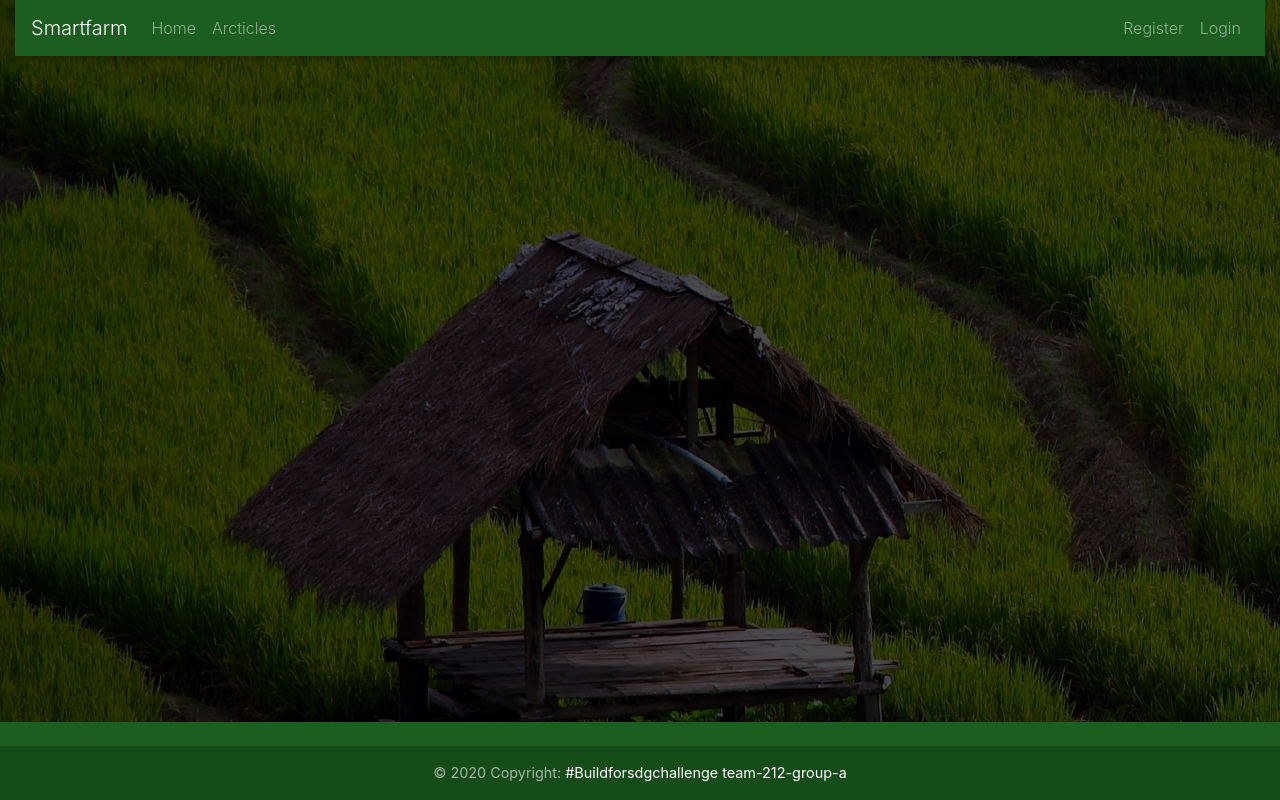
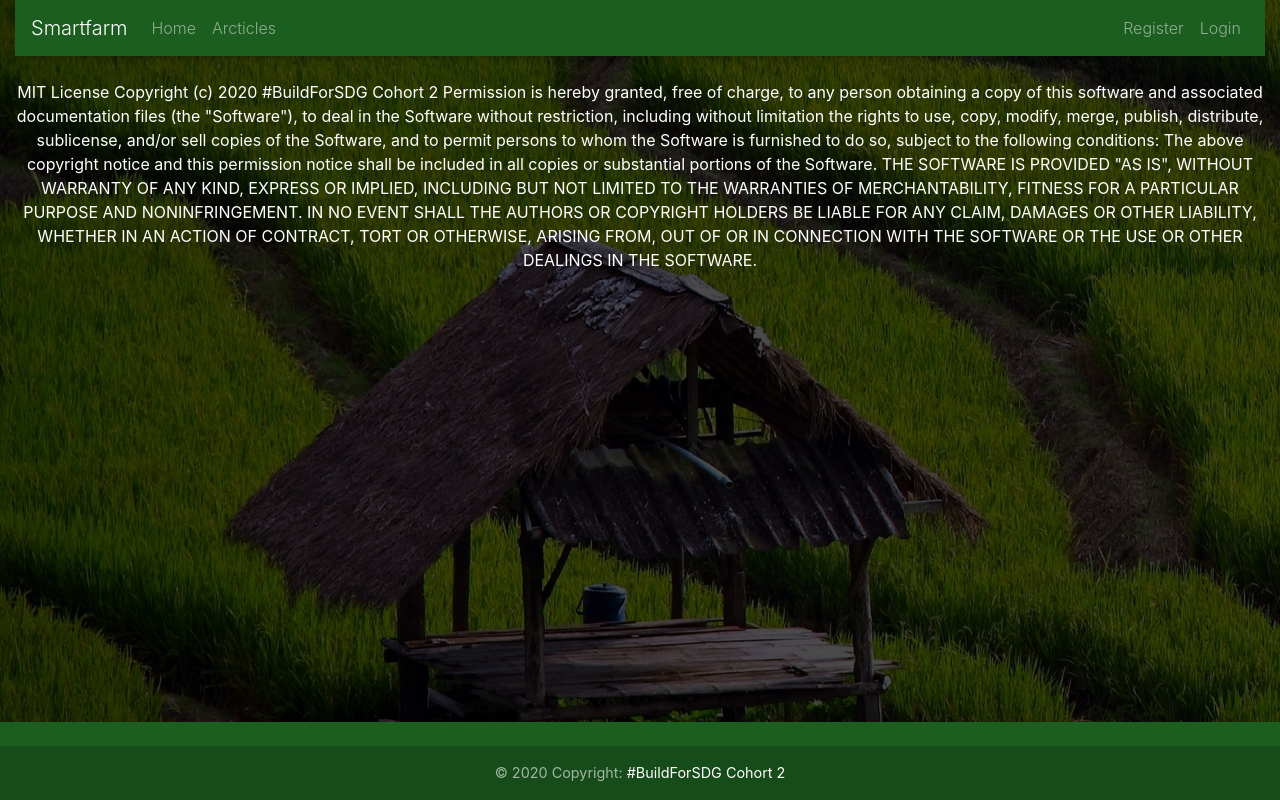
Before and after one commit to BuildForSDGCohort2/Team-212-groupa-frontendreact, a React (Create React App) app in the folder smartfarm/: page /licence in a window 1280 px wide. Built offline with nearby package versions, Linux system fonts and the light colour scheme; a web font is replaced by a local one.

Commit message:
Add Licence Component

```diff
--- a/smartfarm/src/App.js
+++ b/smartfarm/src/App.js
@@ -2,15 +2,17 @@ import React from "react";
 import "./App.css";
 import Mynavbar from "./components/layout/Navbar";
 import Footer from "./components/layout/Footer";
+import { BrowserRouter as Router } from "react-router-dom";
 
 function App() {
   return (
 
-      <div className="container-fluid text-center overlay App">
-        <Mynavbar />
-        <Footer />
-      </div>
-
+    <div className="container-fluid text-center overlay App">
+      <Router>
+      <Mynavbar />
+      <Footer />
+      </Router>
+    </div>
   );
 }
 
--- /dev/null
+++ b/smartfarm/src/components/Licence.js
@@ -0,0 +1,34 @@
+import React, { Component } from 'react'
+
+export class Licence extends Component {
+    render() {
+        return (
+            <div>
+              MIT License
+
+Copyright (c) 2020 #BuildForSDG Cohort 2
+
+Permission is hereby granted, free of charge, to any person obtaining a copy
+of this software and associated documentation files (the "Software"), to deal
+in the Software without restriction, including without limitation the rights
+to use, copy, modify, merge, publish, distribute, sublicense, and/or sell
+copies of the Software, and to permit persons to whom the Software is
+furnished to do so, subject to the following conditions:
+
+The above copyright notice and this permission notice shall be included in all
+copies or substantial portions of the Software.
+
+THE SOFTWARE IS PROVIDED "AS IS", WITHOUT WARRANTY OF ANY KIND, EXPRESS OR
+IMPLIED, INCLUDING BUT NOT LIMITED TO THE WARRANTIES OF MERCHANTABILITY,
+FITNESS FOR A PARTICULAR PURPOSE AND NONINFRINGEMENT. IN NO EVENT SHALL THE
+AUTHORS OR COPYRIGHT HOLDERS BE LIABLE FOR ANY CLAIM, DAMAGES OR OTHER
+LIABILITY, WHETHER IN AN ACTION OF CONTRACT, TORT OR OTHERWISE, ARISING FROM,
+OUT OF OR IN CONNECTION WITH THE SOFTWARE OR THE USE OR OTHER DEALINGS IN THE
+SOFTWARE.
+
+            </div>
+        )
+    }
+}
+
+export default Licence
--- a/smartfarm/src/components/layout/Footer.js
+++ b/smartfarm/src/components/layout/Footer.js
@@ -1,17 +1,21 @@
 import React, { Component } from "react";
 import { MDBContainer, MDBFooter } from "mdbreact";
+import { BrowserRouter as Router, Switch, Route, Link } from "react-router-dom";
+import Licence from "../Licence";
 
 export class Footer extends Component {
   render() {
     return (
+
         <MDBFooter className="#1b5e20 green darken-4 font-small pt-4 mt-4 fixed-bottom">
           <div className="footer-copyright text-center py-3">
             <MDBContainer fluid>
               &copy; {new Date().getFullYear()} Copyright:{" "}
-            <a href=""> #Buildforsdgchallenge team-212-group-a </a>
+              <Link to="/licence">#BuildForSDG Cohort 2</Link>
             </MDBContainer>
           </div>
         </MDBFooter>
+
     );
   }
 }
--- a/smartfarm/src/components/layout/Navbar.js
+++ b/smartfarm/src/components/layout/Navbar.js
@@ -5,13 +5,14 @@ import Home from "../blog/Home";
 import Register from "../auth/Register";
 import Login from "../auth/Login";
 import Arcticles from "../blog/Articles";
+import Licence from "../Licence"
 
 class Mynavbar extends React.Component {
   render() {
     return (
       <div>
 
-            <Router>
+            {/* <Router> */}
               <Navbar variant="dark" expand="lg" className="#1b5e20 green darken-4" >
                 <Navbar.Brand href="/">Smartfarm</Navbar.Brand>
                 <Navbar.Toggle aria-controls="basic-navbar-nav" />
@@ -45,8 +46,11 @@ class Mynavbar extends React.Component {
                 <Route path="/arcticles">
                   <Arcticles />
                 </Route>
+                <Route path="/licence">
+                  <Licence />
+                </Route>
               </Switch>
-            </Router>
+            {/* </Router> */}
 
       </div>
     );
```
Lines whose indentation alone changed are shown as unchanged.
